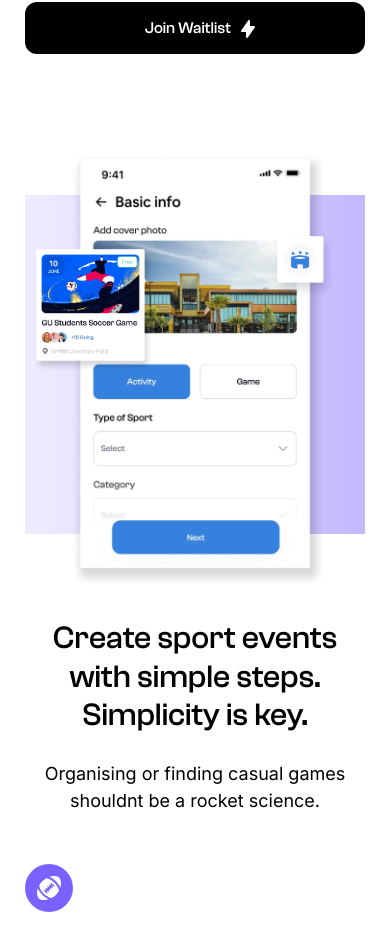
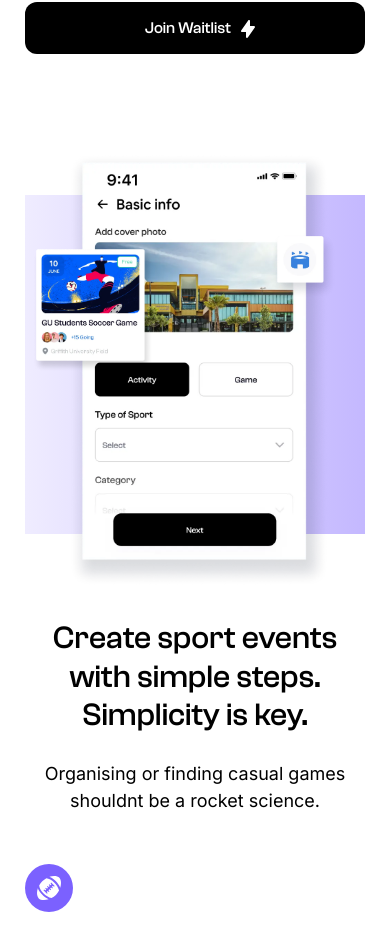
Before and after one commit to tanuj-22/booksports, a React (Create React App) app: page / in a window 390 px wide. Shown: the part 1353-2289 px from the top of the page. Built offline with nearby package versions, Linux system fonts and the light colour scheme; a web font is replaced by a local one.

Commit message:
create sports mobile img updated

```diff
--- a/src/Components/CreateSportEvent.js
+++ b/src/Components/CreateSportEvent.js
@@ -11,6 +11,7 @@ import travelandplay from "../assests/travelandplay.svg";
 import anorganiser from "../assests/AnOrganiser.svg";
 import anorganiser2 from "../assests/anorganiser2.svg";
 import basicInfoMockupMobile from "../assests/Basic-info-mb-1.webp";
+import basicInfoMockupMobile2 from "../assests/Basic-info-mb-4.webp";
 import basicInfoMockupMobileCR from "../assests/basic-info-mobile-cr.webp";
 import basicInfoMockupMobileCL from "../assests/basic-info-mobile-cl.webp";
 
@@ -66,7 +67,7 @@ const CreateSportEvent = () => {
           <Col md={12} lg={6} order-1 className="mobileRowCol">
             <div className="purpleBackgroundContainer">
               <div className="mock-img-box" style={{ position: "relative" }}>
-                <img src={basicInfoMockupMobile} alt="basic info" />
+                <img src={basicInfoMockupMobile2} alt="basic info" />
                 <img src={basicInfoMockupMobileCL} alt="basic info" />
                 <img src={basicInfoMockupMobileCR} alt="basic info" />
               </div>
@@ -115,7 +116,7 @@ const CreateSportEvent = () => {
               md={12}
               lg={6}
               order-1
-              style={{ paddingRight: 0, marginTop: 0, marginBottom: 0 }}
+              style={{ paddingRight: 0, marginTop: "0", marginBottom: "4%" }}
               className="desktopCol"
             >
               {/* <div
```
Also changed, not shown: src/assests/Basic-info-mb-4.webp (added).
